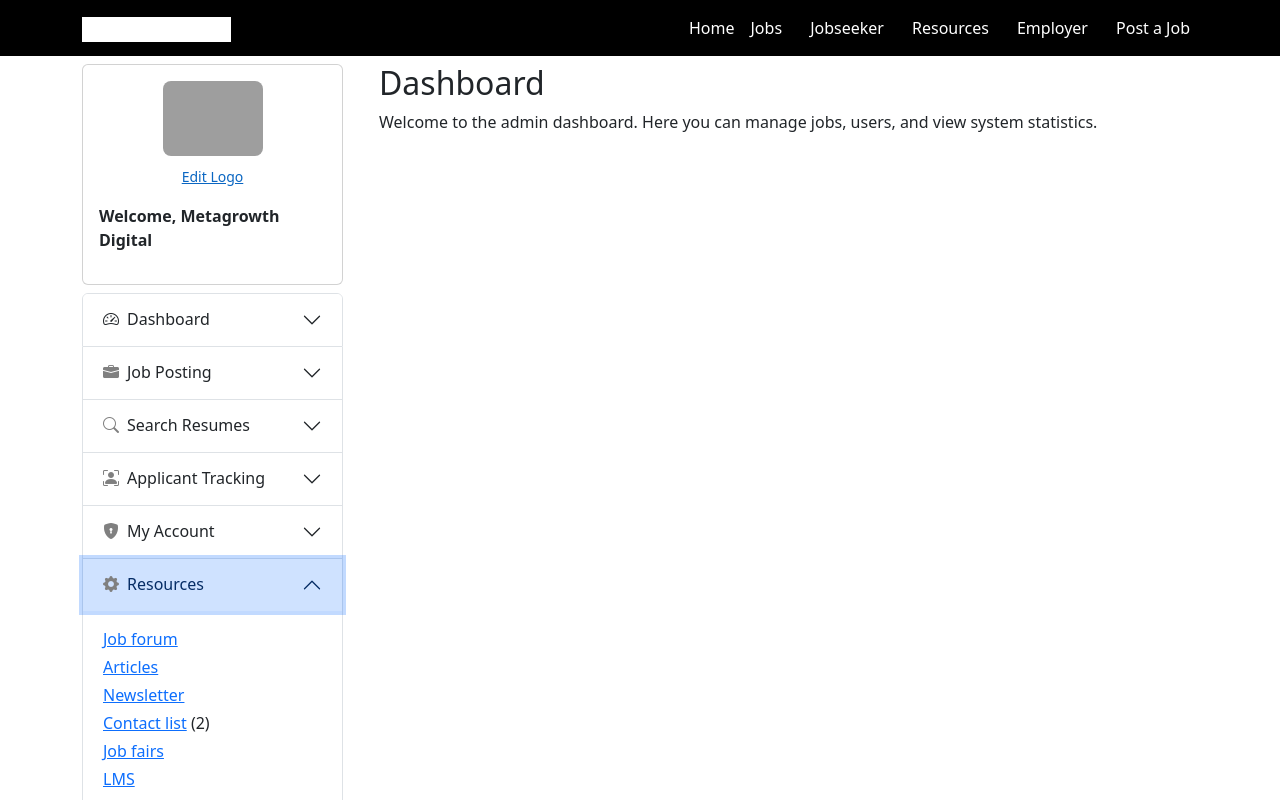
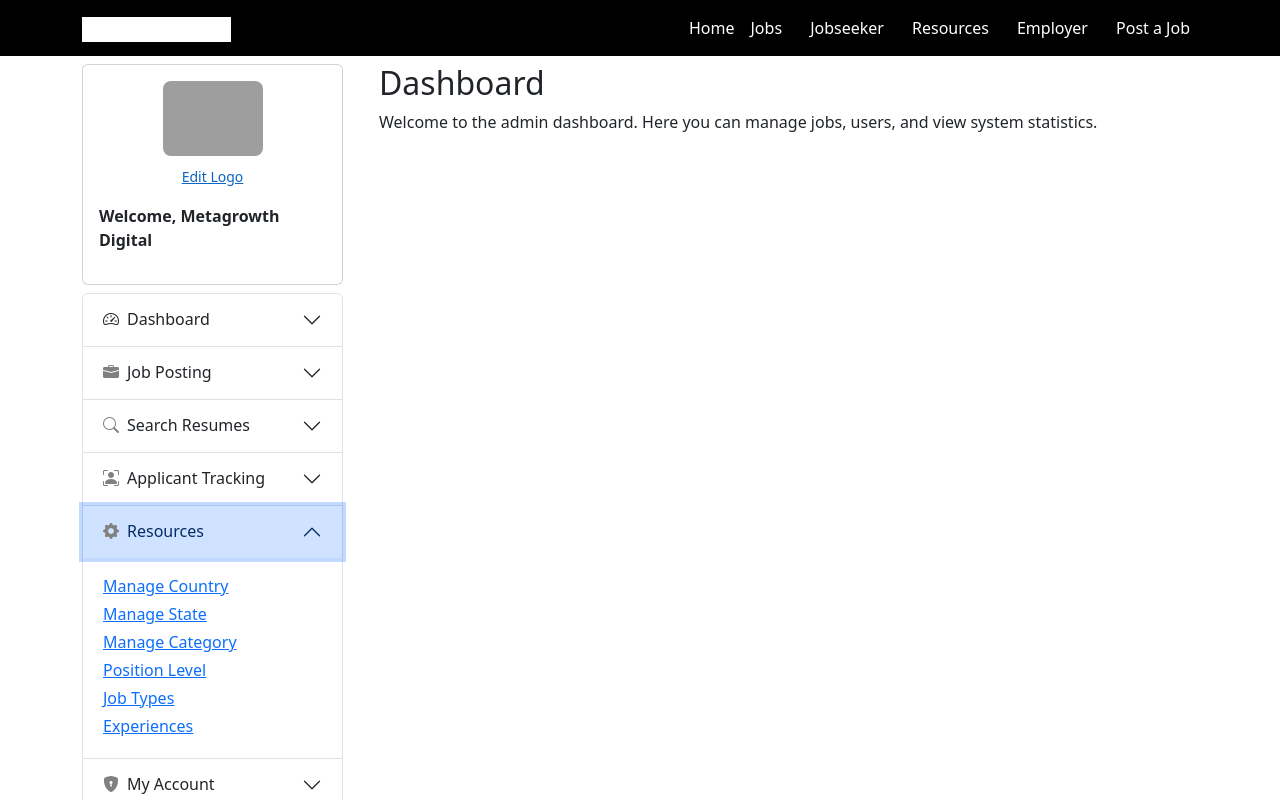
Before and after one commit to kelvinmushy/ekazijs, a React (Create React App) app: page /admin/dashboard in a window 1280 px wide. Both pictures are taken after a click on the button "Resources". Shown: the top 800 px of the page. Built offline with nearby package versions, Linux system fonts and the light colour scheme; grey boxes are pictures that could not be loaded.

Commit message:
fix:layout

```diff
--- a/src/components/Admin/AdminSidebar.js
+++ b/src/components/Admin/AdminSidebar.js
@@ -99,6 +99,34 @@ const AdminSidebar = () => {
     </Accordion.Body>
   </Accordion.Item>
 
+
+  <Accordion.Item eventKey="5">
+    <Accordion.Header>
+      <i className="bi bi-gear-fill me-2" style={{ color: '#808080' }}></i> Resources
+    </Accordion.Header>
+    <Accordion.Body>
+      <div className="pb-1">
+        <Link>Manage Country</Link>
+      </div>
+      <div className="pb-1">
+        <Link>Manage State</Link>
+      </div>
+      <div className="pb-1">
+      <Link>Manage Category</Link>
+      </div>
+      <div className="pb-1">
+      <Link>Position Level</Link>
+      </div>
+      <div className="pb-1">
+      <Link>Job Types</Link>
+      </div>
+      <div className="pb-1">
+      <Link>Experiences</Link>
+      </div>
+
+    </Accordion.Body>
+  </Accordion.Item>
+
   <Accordion.Item eventKey="4">
     <Accordion.Header>
       <i className="bi bi-shield-lock-fill me-2" style={{ color: '#808080' }}></i> My Account
@@ -121,52 +149,6 @@ const AdminSidebar = () => {
       </div>
     </Accordion.Body>
   </Accordion.Item>
-
-  <Accordion.Item eventKey="5">
-    <Accordion.Header>
-      <i className="bi bi-gear-fill me-2" style={{ color: '#808080' }}></i> Resources
-    </Accordion.Header>
-    <Accordion.Body>
-      <div className="pb-1">
-        <a href="#">Job forum</a>
-      </div>
-      <div className="pb-1">
-        <a href="#">Articles</a>
-      </div>
-      <div className="pb-1">
-        <a href="#">Newsletter</a>
-      </div>
-      <div className="pb-1">
-        <a href="#">Contact list</a> (2)
-      </div>
-      <div className="pb-1">
-        <a href="#">Job fairs</a>
-      </div>
-      <div className="pb-1">
-        <a href="#">LMS</a>
-      </div>
-    </Accordion.Body>
-  </Accordion.Item>
-  <Accordion.Item eventKey="6">
-    <Accordion.Header>
-      <i className="bi bi-gear-fill me-2" style={{ color: '#808080' }}></i> Universal Control
-    </Accordion.Header>
-    <Accordion.Body>
-      <div className="pb-1">
-        <Link>Manage Country</Link>
-      </div>
-      <div className="pb-1">
-      <Link>Manage Category</Link>
-      </div>
-      <div className="pb-1">
-      <Link>Position Level</Link>
-      </div>
-      <div className="pb-1">
-      <Link>Job Types</Link>
-      </div>
-
-    </Accordion.Body>
-  </Accordion.Item>
   </Accordion>
 
 </div>
```
